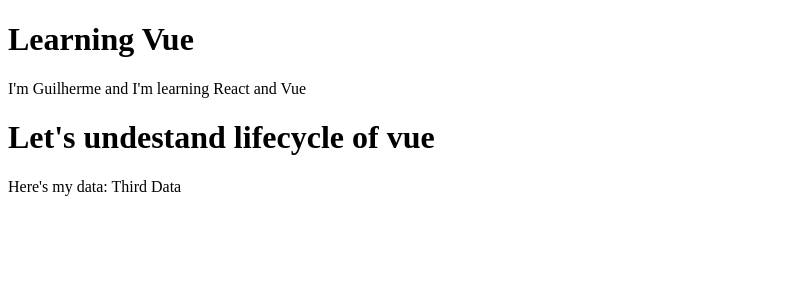
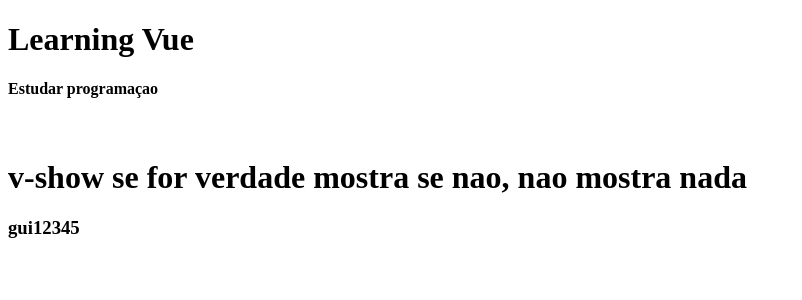
Before and after one commit to Guilherme-so/Learning-Vue, a Vue app: page / in a window 1280 px wide. Shown: the top 300 px of the page, without its empty margins (0-802 px from the left). Built offline with nearby package versions, Linux system fonts and the light colour scheme.

Commit message:
Learning about diretivas

```diff
--- a/src/App.vue
+++ b/src/App.vue
@@ -1,13 +1,15 @@
 <script setup>
 import Learning from "./components/Learning.vue";
 import LifeCycle from "./components/LifeCycle.vue";
+import Diretives from "./components/Diretives.vue";
 </script>
 
 <template>
   <h1>Learning {{ skill }}</h1>
-  <Learning />
+  <!-- <Learning /> -->
+  <!-- <LifeCycle /> -->
 
-  <LifeCycle/>
+  <Diretives />
 </template>
 
 <script>
@@ -17,5 +19,6 @@
       skill: "Vue",
     };
   },
+  components: { Diretives },
 };
 </script>
--- /dev/null
+++ b/src/components/Diretives.vue
@@ -0,0 +1,22 @@
+<template>
+  <h4 v-if="estou_com_preguiça">Watch Youtube, Listen to music and play chess</h4>
+  <h4 v-else>Estudar programaçao</h4>
+  <br>
+
+  <div>
+    <h1>v-show se for verdade mostra se nao, nao mostra nada</h1>
+      <h3 v-show="show_password">{{ password }}</h3>
+  </div>
+</template>
+
+<script>
+export default {
+  data() {
+    return {
+        'estou_com_preguiça' : false,
+        'password': "gui12345",
+        'show_password' : true
+    };
+  },
+};
+</script>
--- a/src/components/Learning.vue
+++ b/src/components/Learning.vue
@@ -1,5 +1,5 @@
 <template>
-  <p>I'm {{ nome }} and I'm learning {{ skills }}</p>
+  <p>I'm {{ multi === true ? "Gui" : "Guilherme"}} and I'm learning {{ skills }}</p>
 </template>
 
 <script>
@@ -8,6 +8,7 @@
     return {
       nome: "Guilherme",
       skills: "React and Vue",
+      multi: false
     };
   },
 };
```
Also changed, not shown: .eslintrc.cjs.
